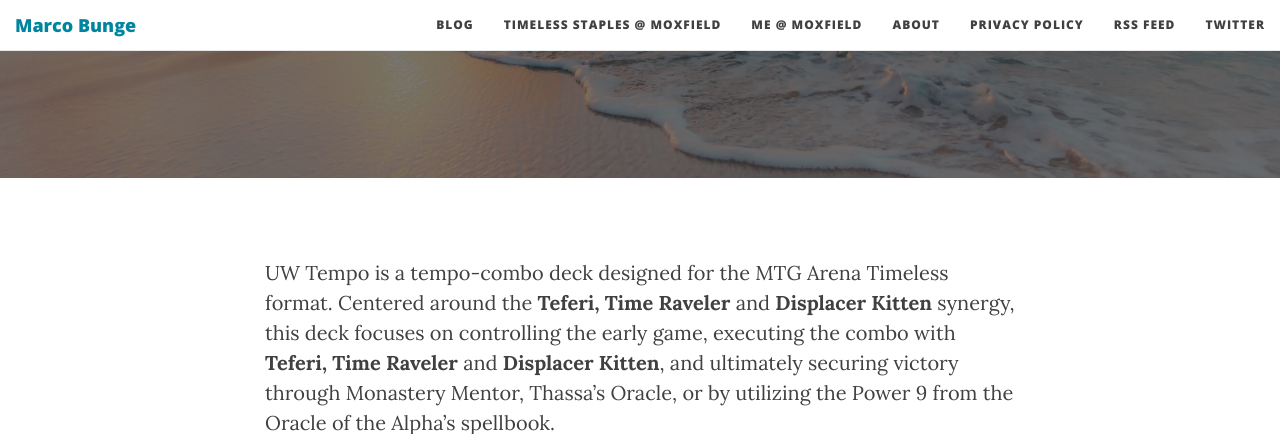
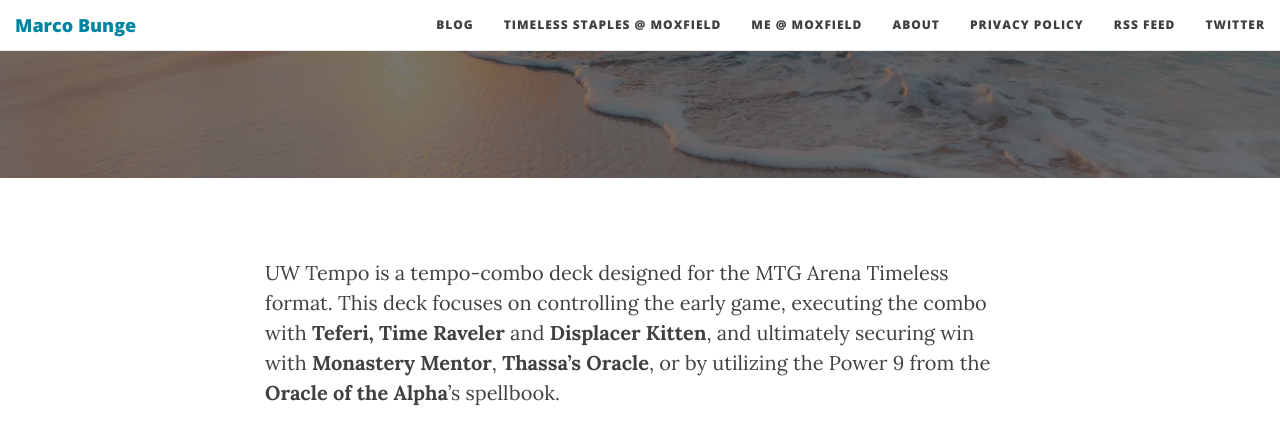
Before and after one commit to mbunge/mbunge.github.io, a Jekyll site: the page built from _posts/2023-12-11-timeless-uw-tempo.markdown, in a window 1280 px wide and 900 px high, scrolled down 391 px, cut to the strip 0-434 px from the top of the window. Built offline with Jekyll 4.4.1, drawn with Linux system fonts in a browser that asks for light colours; some web fonts are replaced; comment, search, counter and statistics services are not loaded.

Commit message:
Fix introduction

```diff
--- a/_posts/2023-12-11-timeless-uw-tempo.markdown
+++ b/_posts/2023-12-11-timeless-uw-tempo.markdown
@@ -13,7 +13,7 @@
   - deck
 ---
 
-UW Tempo is a tempo-combo deck designed for the MTG Arena Timeless format. Centered around the **Teferi, Time Raveler** and **Displacer Kitten** synergy, this deck focuses on controlling the early game, executing the combo with **Teferi, Time Raveler** and **Displacer Kitten**, and ultimately securing victory through Monastery Mentor, Thassa's Oracle, or by utilizing the Power 9 from the Oracle of the Alpha's spellbook.
+UW Tempo is a tempo-combo deck designed for the MTG Arena Timeless format. This deck focuses on controlling the early game, executing the combo with **Teferi, Time Raveler** and **Displacer Kitten**, and ultimately securing win with **Monastery Mentor**, **Thassa's Oracle**, or by utilizing the Power 9 from the **Oracle of the Alpha**'s spellbook.
 
 <iframe src="https://www.moxfield.com/embed/2zVccpDUd0SoP1FsHocV8Q" id="moxfield-frame-1" frameBorder="0" width="700px" onload="moxfieldOnLoad(event)"></iframe>
 
```
